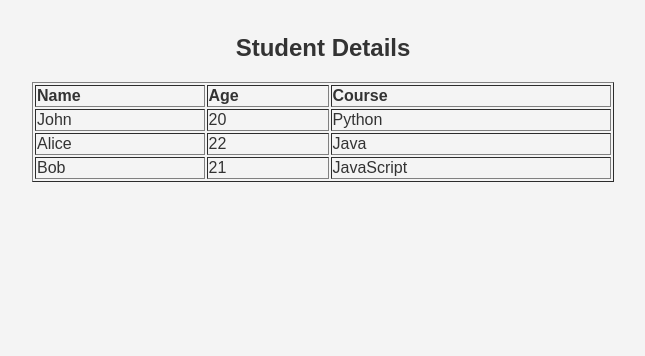
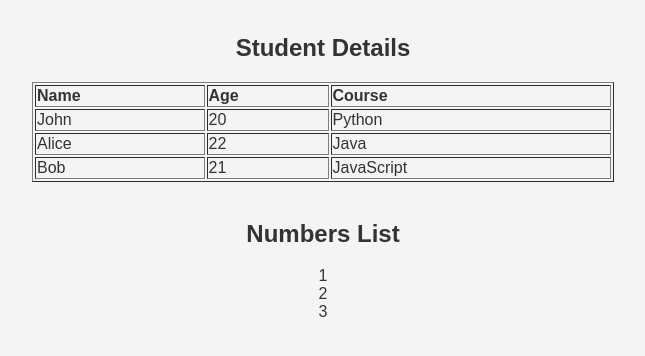
Before and after one commit to Omii1908/Genesis, a Django app: page / in a window 1280 px wide. Shown: the part 272-628 px from the top of the page, without its empty margins (317-962 px from the left). Run offline with Django 5.2, Linux system fonts and the light colour scheme.

Commit message:
Conditional Operation in Django Template

```diff
--- a/web/django/gettingStarted/gettingStarted/views.py
+++ b/web/django/gettingStarted/gettingStarted/views.py
@@ -9,6 +9,7 @@ def home(request):
         'title':'Home',
         'bdata':'Welcome to the world of Django!!!',
         'clist':['Java', 'Python', 'Javascript'],
+        'numbers': [1, 2, 3, 4, 5],
         'students_details': [
             {'name': 'John', 'age': 20, 'course': 'Python'},
             {'name': 'Alice', 'age': 22, 'course': 'Java'},
--- a/web/django/gettingStarted/templates/index.html
+++ b/web/django/gettingStarted/templates/index.html
@@ -53,5 +53,14 @@
       </tr>
       {% endfor %}
     </table>
+
+    <br />
+
+    <h2>Numbers List</h2>
+    <ul style="list-style-type: none; padding: 0; text-align: center">
+      {% for number in numbers %} {% if number > 0 and number < 4%}
+      <div><li style="display: inline; margin: 0 10px">{{ number }}</li></div>
+      {% else %} {% endif %} {% endfor %}
+    </ul>
   </body>
 </html>
```
